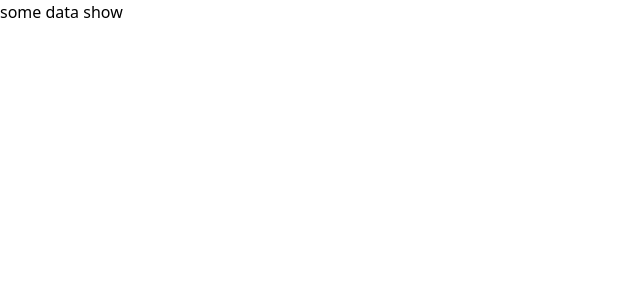
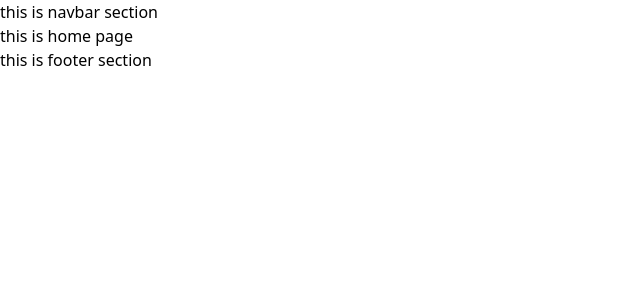
Before and after one commit to sohanwebdevctg/react1-single-page-ecommerce-website, a React (Vite) app: page / in a window 1280 px wide. Shown: the top 300 px of the page, without its empty margins (0-640 px from the left). Built offline with nearby package versions, Linux system fonts and the light colour scheme.

Commit message:
routing all page with router connection

```diff
--- /dev/null
+++ b/src/Components/Footer/Footer.jsx
@@ -0,0 +1,11 @@
+
+
+const Footer = () => {
+  return (
+    <div>
+      <h1>this is footer section</h1>
+    </div>
+  );
+};
+
+export default Footer;
--- /dev/null
+++ b/src/Components/Navbar/Navbar.jsx
@@ -0,0 +1,11 @@
+
+
+const Navbar = () => {
+  return (
+    <div>
+      <h1>this is navbar section</h1>
+    </div>
+  );
+};
+
+export default Navbar;
--- a/src/MainLayout/MainLayout.jsx
+++ b/src/MainLayout/MainLayout.jsx
@@ -1,12 +1,22 @@
 import { Outlet } from "react-router-dom";
+import Navbar from './../Components/Navbar/Navbar';
+import Footer from "../Components/Footer/Footer";
 
 
 const MainLayout = () => {
   return (
     <>
+      {/* navbar section start */}
+      <Navbar></Navbar>
+      {/* navbar section end */}
       {/* content section start */}
-      <Outlet></Outlet>
+      <div className="min-h-screen">
+        <Outlet></Outlet>
+      </div>
       {/* content section end */}
+      {/* footer section start */}
+      <Footer></Footer>
+      {/* footer section end */}
     </>
   );
 };
```
Also changed, not shown: src/Routes/Routes.jsx (+22 -1 lines).
